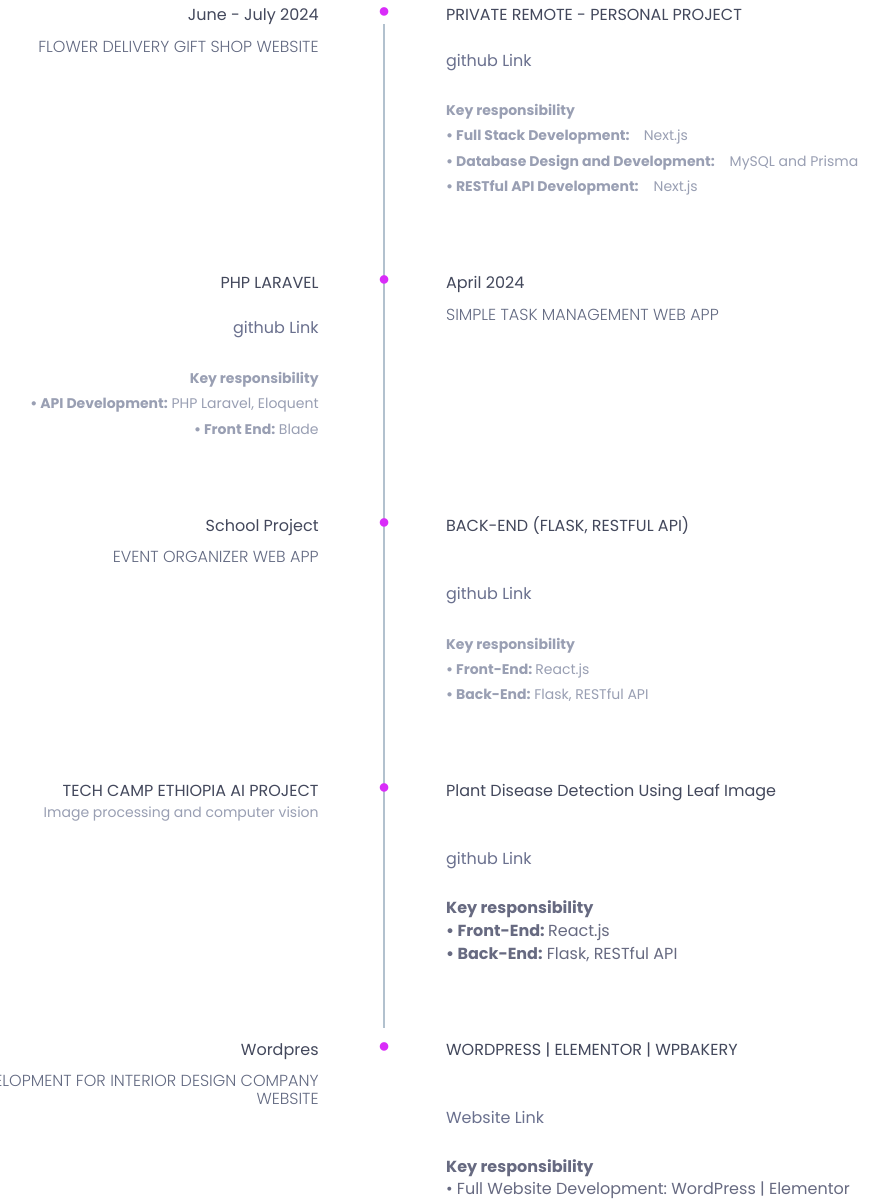
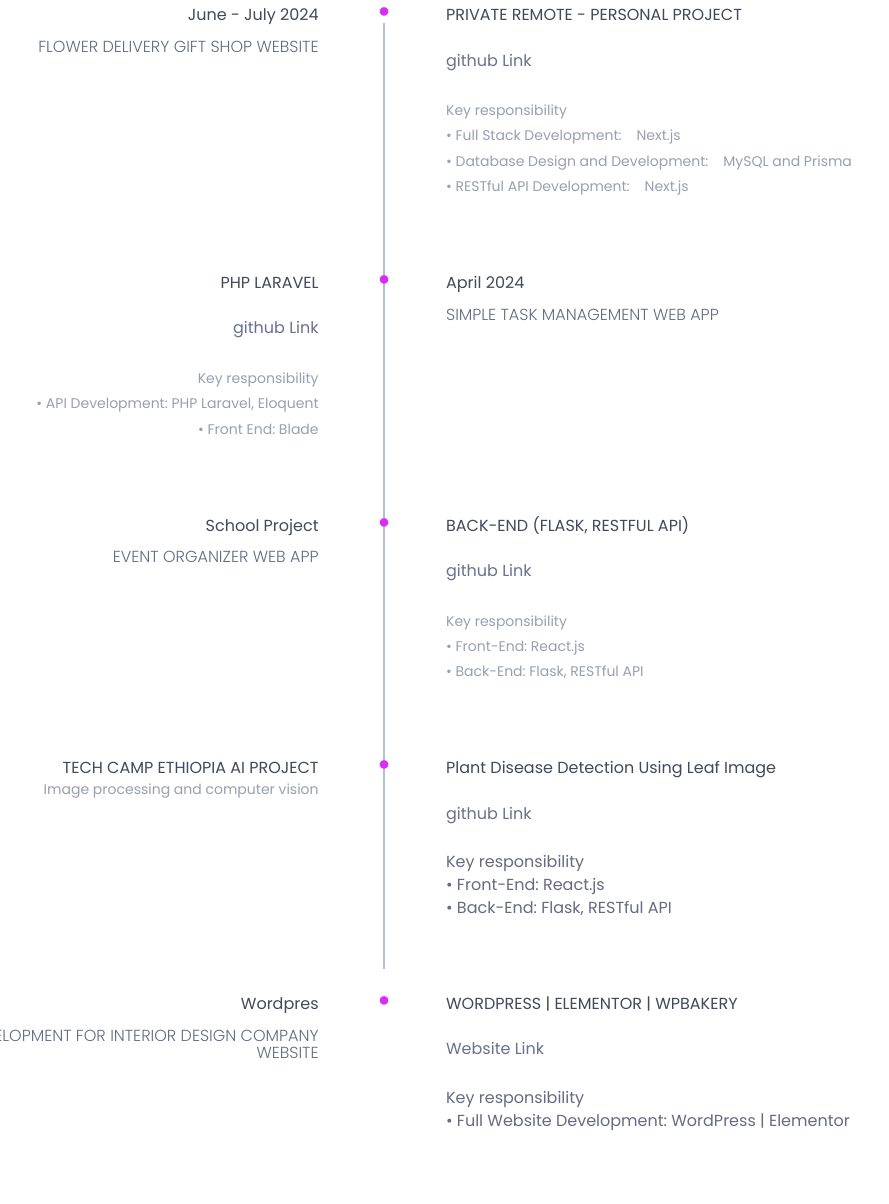
Before and after one commit to Edentakele/EdenT, a plain HTML site: page index.html in a window 1280 px wide. Shown: the part 3245-4449 px from the top of the page, without its empty margins (209-1098 px from the left). Drawn offline with nearby package versions, Linux system fonts and the light colour scheme.

Commit message:
updated -1

```diff
--- a/index.html
+++ b/index.html
@@ -104,7 +104,7 @@
 							<h2>hi <span>,</span> i am <br> Eden <br> Takele <span>.</span>   </h2>
 							<p>Hi, I'm Eden, a passionate full-stack developer who loves building web and mobile applications and learning new
 								technologies</p>
-							<a target="_blank" href="https://drive.google.com/file/d/1CcgnY9VNidVK1jZjgRbyeyuw0_7NIQMv/view?usp=sharing" download="CV_Eden_Takele_Abtew.pdf">download resume</a>
+							<a target="_blank" href="https://drive.google.com/file/d/1EtJwdgHvlXyUgmIVdghTtdyvkBFF_R7i/view?usp=sharing" download="CV_Eden_Takele_Abtew.pdf">download resume</a>
 
 						</div><!--/.header-text-->
 					</div><!--/.col-->
@@ -428,11 +428,11 @@ making impactful contributions to the exciting field of Computer science.
 												</h4> <br>
 												<p style="color: blue;"><a href="https://github.com/Edentakele/flower-shop">github Link</a></p><br>
 												<p class="description">
-												<b>Key responsibility </b>	<br>
+												Key responsibility 	<br>
 
-<b>• Full Stack Development: </b> &nbsp;&nbsp; Next.js <br>
-<b>• Database Design and Development:</b> &nbsp;&nbsp; MySQL and Prisma <br>
-<b>• RESTful API Development:</b> &nbsp;&nbsp; Next.js <br>
+• Full Stack Development:  &nbsp;&nbsp; Next.js <br>
+• Database Design and Development: &nbsp;&nbsp; MySQL and Prisma <br>
+• RESTful API Development:</b> &nbsp;&nbsp; Next.js <br>
 												</p>
 											</div><!--/.timeline-content-->
 										</div><!--/.timeline-->
@@ -463,9 +463,9 @@ making impactful contributions to the exciting field of Computer science.
 												<p style="color: blue;"><a href="https://github.com/Edentakele/Thursday_Perfection.git">github Link</a></p><br>
 
 												<p class="description">
-													<b>Key responsibility </b>	<br>
-													<b>• API Development:</b> PHP Laravel, Eloquent <br>
-													<b>• Front End:</b> Blade
+													Key responsibility	<br>
+													• API Development: PHP Laravel, Eloquent <br>
+													• Front End: Blade
 												</p>
 											</div><!--/.timeline-content-->
 										</div><!--/.timeline-->
@@ -498,13 +498,13 @@ making impactful contributions to the exciting field of Computer science.
 												<h4 class="title">
 													<span><i class="fa fa-circle" aria-hidden="true"></i></span>
 													Back-End (Flask, RESTful API)
-												</h4><br><br>
+												</h4><br>
 												<p style="color: blue;"><a href="https://github.com/Edentakele/event-organizer.git">github Link</a></p>
 <br>
 												<p class="description">
-													<b>Key responsibility </b>	<br>
-													<b>• Front-End: </b> React.js <br>
-													<b>• Back-End:</b>  Flask, RESTful API
+													Key responsibility	<br>
+													• Front-End: React.js <br>
+													• Back-End: Flask, RESTful API
 
 
 												</p>
@@ -544,12 +544,12 @@ making impactful contributions to the exciting field of Computer science.
 											<h2>
 												<span><i class="fa fa-circle" aria-hidden="true"></i></span>
 												Plant disease detection using leaf image
-											</h2><br><br>
+											</h2><br>
 											<p style="color: blue;"><a href="https://github.com/Edentakele/computer-vision">github Link</a></p>
 <br>
-											<b>Key responsibility </b>	<br>
-													<b>• Front-End: </b> React.js <br>
-													<b>• Back-End:</b>  Flask, RESTful API
+											Key responsibility 	<br>
+													• Front-End:  React.js <br>
+													• Back-End:  Flask, RESTful API
 										</div><!--/.experience-time-->
 									</div><!--/.col-->
 								</div>
@@ -572,10 +572,9 @@ making impactful contributions to the exciting field of Computer science.
 													<span><i class="fa fa-circle" aria-hidden="true"></i></span>
 													Wordpress | Elementor | Wpbakery
 												</h4>
-												<br><br>
-												<p style="color: blue;"><a href="https://etegedesign.com/">Website Link</a></p>
-<br>
-												<b>Key responsibility </b>	<br>
+												<br>
+												<p style="color: blue;"><a href="https://etegedesign.com/">Website Link</a></p><br>
+												Key responsibility <br>
 												• Full Website Development: WordPress | Elementor
 											</div><!--/.timeline-content-->
 										</div><!--/.timeline-->
@@ -726,10 +725,7 @@ making impactful contributions to the exciting field of Computer science.
 										<p>Full Stack Developer</p>
 									</div>
 									<div class="contact-add-info">
-										<div class="single-contact-add-info">
-											<h3>phone</h3>
-											<p>+251915306539</p>
-										</div>
+
 										<div class="single-contact-add-info">
 											<h3>email</h3>
 											<p>edentakele121913@gmail.com</p>
@@ -747,7 +743,7 @@ making impactful contributions to the exciting field of Computer science.
 										<li><a href="https://www.instagram.com/edutak13/" target="_blank"><i class="fa fa-instagram"></i></a></li>
 										<li><a href="http://t.me/FTLOI" target="_blank"><i class="fa fa-telegram"></i></a></li>
 										<li><a href="https://www.threads.net/@edutak13" target="_blank"><i class="fa fa-threads"></i></a></li>
-										<li><a href="mailto:your-email@gmail.com" target="_blank"><i class="fa fa-envelope" aria-hidden="true"></i></a></li>
+										<li><a href="mailto:edentakele121913@gmail.com" target="_blank"><i class="fa fa-envelope" aria-hidden="true"></i></a></li>
 									</ul>
 
 								</div><!--/.hm-foot-icon-->
```
